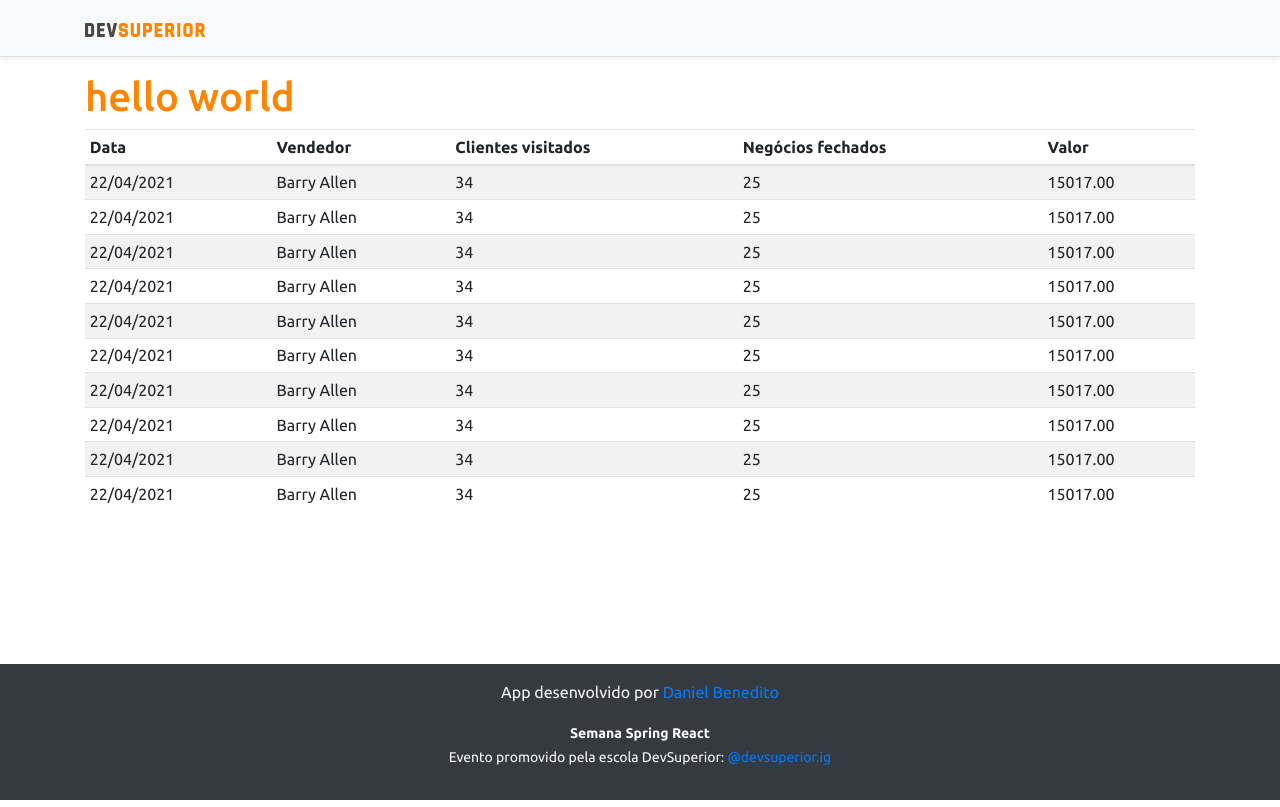
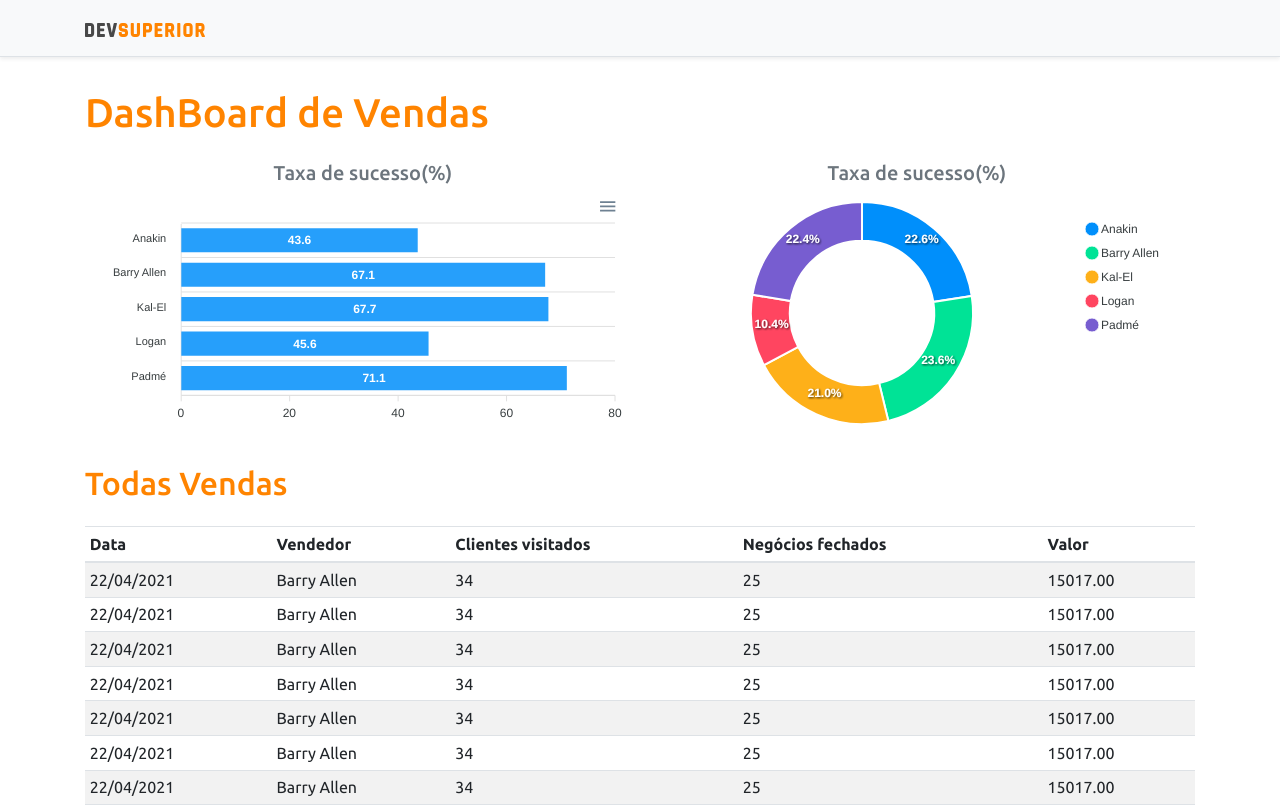
Before and after one commit to Daniel-BS-Dev/project-sds3, a React (Create React App) app in the folder frontend/: page / in a window 1280 px wide. Shown: the top 807 px of the page. Built offline with nearby package versions, Linux system fonts and the light colour scheme.

Commit message:
Static Charts

```diff
--- a/frontend/package.json
+++ b/frontend/package.json
@@ -12,10 +12,12 @@
     "@types/node": "^12.0.0",
     "@types/react": "^17.0.0",
     "@types/react-dom": "^17.0.0",
+    "apexcharts": "^3.26.1",
     "bootstrap": "^4.6.0",
     "jquery": "1.9.1",
     "popper.js": "^1.16.1",
     "react": "^17.0.2",
+    "react-apexcharts": "^1.3.9",
     "react-dom": "^17.0.2",
     "react-scripts": "4.0.3",
     "typescript": "^4.1.2",
--- a/frontend/src/App.tsx
+++ b/frontend/src/App.tsx
@@ -1,4 +1,6 @@
+import BarChat from "componnets/BarChart"
 import DataTable from "componnets/DataTable"
+import DonutChart from "componnets/DonutChat"
 import Footer from "componnets/Footer"
 import NavBar from "componnets/NavBar"
 
@@ -7,8 +9,25 @@
     <>
       <NavBar />
        <div className="container">
-         <h1 className="text-primary">hello world</h1>
+         <h1 className="text-primary py-3">DashBoard de Vendas</h1>
+         <div className="row px-3">
+           <div className="col-sm-6">
+               <h5 className="text-center text-secondary">
+                 Taxa de sucesso(%)
+               </h5>
+                <BarChat />
+           </div>
+           <div className="col-sm-6">
+              <h5 className="text-center text-secondary">
+                 Taxa de sucesso(%)
+               </h5>
+                <DonutChart />
+           </div>
+         </div>
 
+        <div className="py-3">
+          <h2 className="text-primary">Todas Vendas</h2>
+        </div>
         <DataTable />
        </div>
        <Footer />
--- /dev/null
+++ b/frontend/src/componnets/BarChart/index.tsx
@@ -0,0 +1,32 @@
+import Chart from'react-apexcharts';
+
+const BarChat = () => {
+    const options = {
+        plotOptions: {
+            bar: {
+                horizontal: true,
+            }
+        },
+    };
+
+    const mockData = {
+        labels: {
+            categories: ['Anakin', 'Barry Allen', 'Kal-El', 'Logan', 'Padmé']
+        },
+        series: [
+            {
+                name: "% Sucesso",
+                data: [43.6, 67.1, 67.7, 45.6, 71.1]
+            }
+        ]
+    };
+    return(
+          <Chart
+             options={{...options, xaxis: mockData.labels}}
+             series={mockData.series}
+             type="bar"
+             height="240"
+             />
+    );
+}
+export default BarChat;
--- /dev/null
+++ b/frontend/src/componnets/DonutChat/index.tsx
@@ -0,0 +1,24 @@
+import Chart from'react-apexcharts';
+
+const DonutChart = () => {
+    const mockData = {
+        series: [477138, 499928, 444867, 220426, 473088],
+        labels: ['Anakin', 'Barry Allen', 'Kal-El', 'Logan', 'Padmé']
+    }
+
+    const options = {
+        legend: {
+            show: true
+        }
+    }
+    return(
+        <Chart
+             options={{...options, labels: mockData.labels}}
+             series={mockData.series}
+             type="donut"
+             height="240"
+             />
+
+    );
+}
+export default DonutChart;
```
Also changed, not shown: 1 other file (tests, documents, lock files or other folders).
